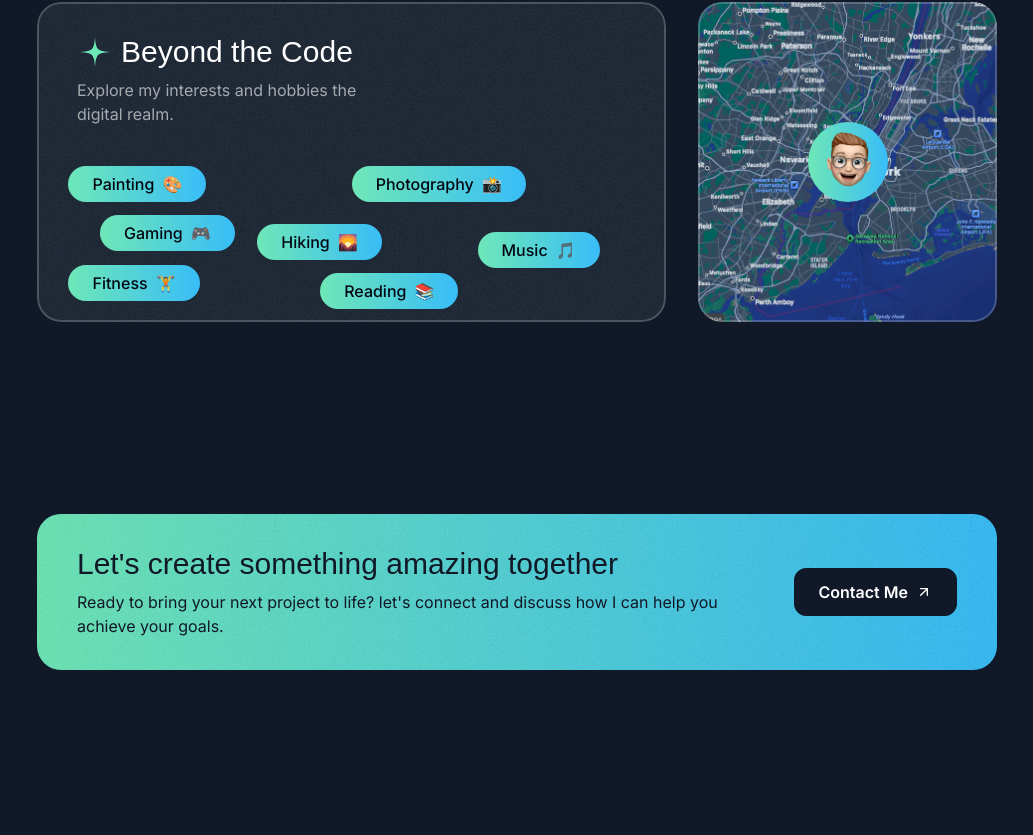
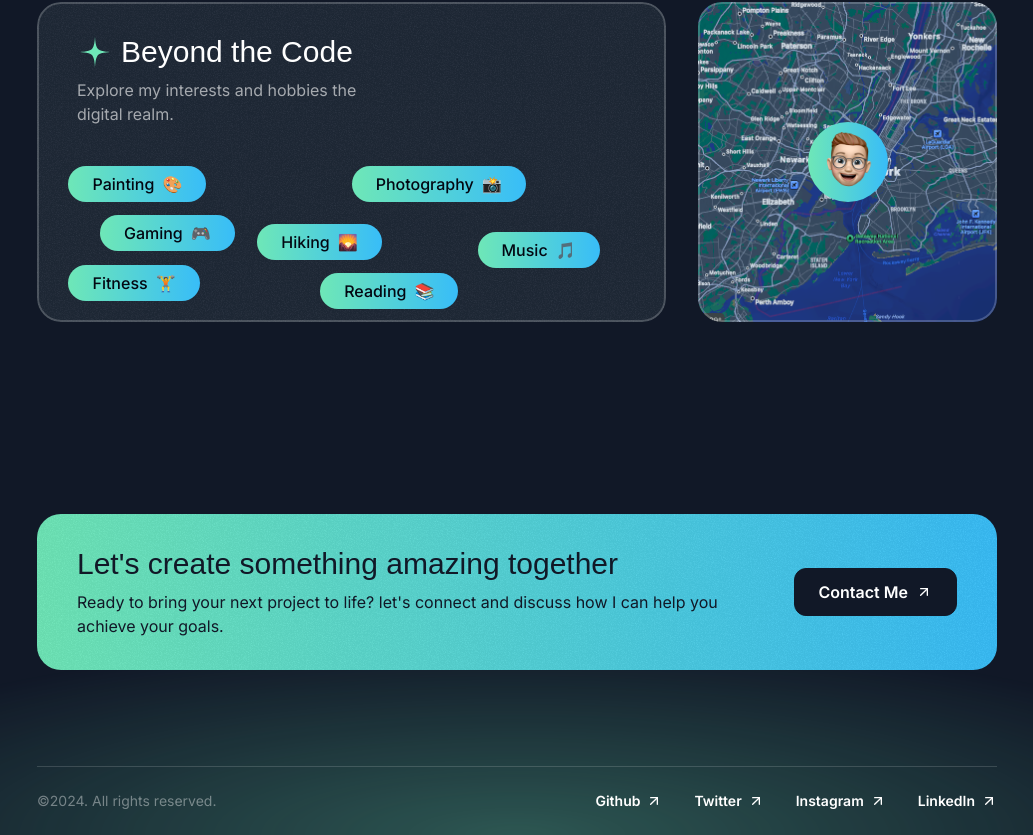
Before and after one commit to Mateennazir/-MateenDiv-, a Next.js app: page / in a window 1280 px wide. Shown: the part 4590-5425 px from the top of the page, without its empty margins (123-1156 px from the left). Before the commit the page ends 5356 px from the top, so only its background shows below. Built offline with nearby package versions, Linux system fonts and the light colour scheme; a web font is replaced by a local one.

Commit message:
Done With the Design for all Views. Next is the Animation Part that's the only part left.

```diff
--- a/src/app/page.tsx
+++ b/src/app/page.tsx
@@ -5,6 +5,7 @@ import { TapeSection } from "@/sections/Tape";
 import { TestimonialsSection } from "@/sections/Testimonials";
 import { AboutSection } from "@/sections/About";
 import { ContactSection } from "@/sections/Contact";
+import { Footer } from "@/sections/Footer";
 export default function Home() {
   return (
     <div>
@@ -15,6 +16,7 @@ export default function Home() {
       <TestimonialsSection />
       <AboutSection />
       <ContactSection />
+      <Footer />
     </div>
   );
 }
--- a/src/sections/Footer.tsx
+++ b/src/sections/Footer.tsx
@@ -1,3 +1,44 @@
+import ArrowUpRightIcon from "@/assets/icons/arrow-up-right.svg";
+const footerLinks = [
+  {
+    title: "Github",
+    href: "#",
+  },
+  {
+    title: "Twitter",
+    href: "#",
+  },
+  {
+    title: "Instagram",
+    href: "#",
+  },
+  {
+    title: "LinkedIn",
+    href: "#",
+  },
+];
+
 export const Footer = () => {
-  return <div>Footer Section</div>;
+  return (
+    <footer className="relative -z-10 overflow-x-clip">
+      <div className="absolute h-[400px] w-[1600px] bottom-0 left-1/2 -translate-x-1/2 bg-emerald-300/30 [mask-image:radial-gradient(50%_50%_at_bottom_center,black,transparent)] -z-10"></div>
+      <div className="container">
+        <div className="border-t border-white/15 py-6 text-sm flex flex-col md:flex-row md:justify-between items-center gap-8">
+          <div className="text-white/40">&copy;2024. All rights reserved. </div>
+          <nav className="flex flex-col md:flex-row items-center gap-8">
+            {footerLinks.map((link) => (
+              <a
+                href="#"
+                key={link.title}
+                className="inline-flex items-center gap-1.5"
+              >
+                <span className="font-semibold">{link.title}</span>
+                <ArrowUpRightIcon className="size-4" />
+              </a>
+            ))}
+          </nav>
+        </div>
+      </div>
+    </footer>
+  );
 };
```
